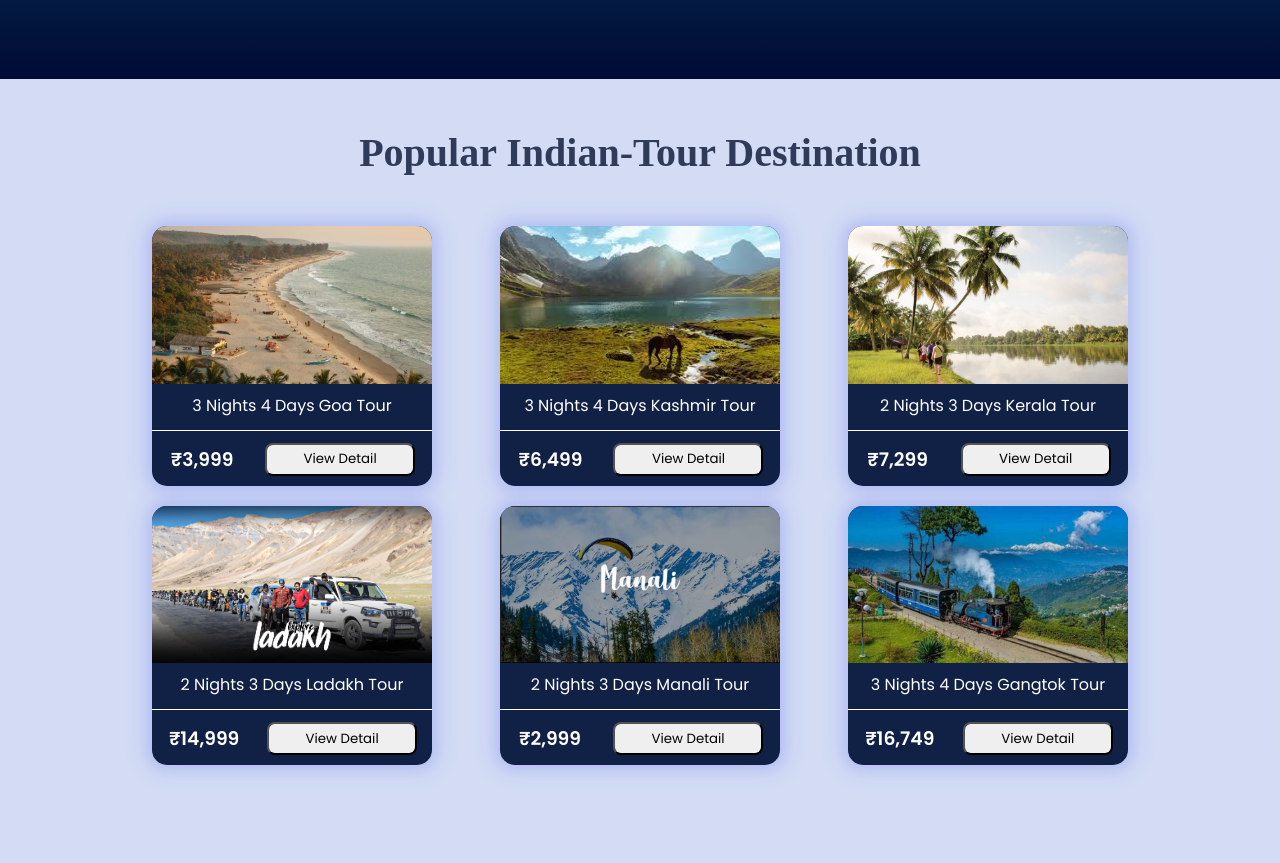
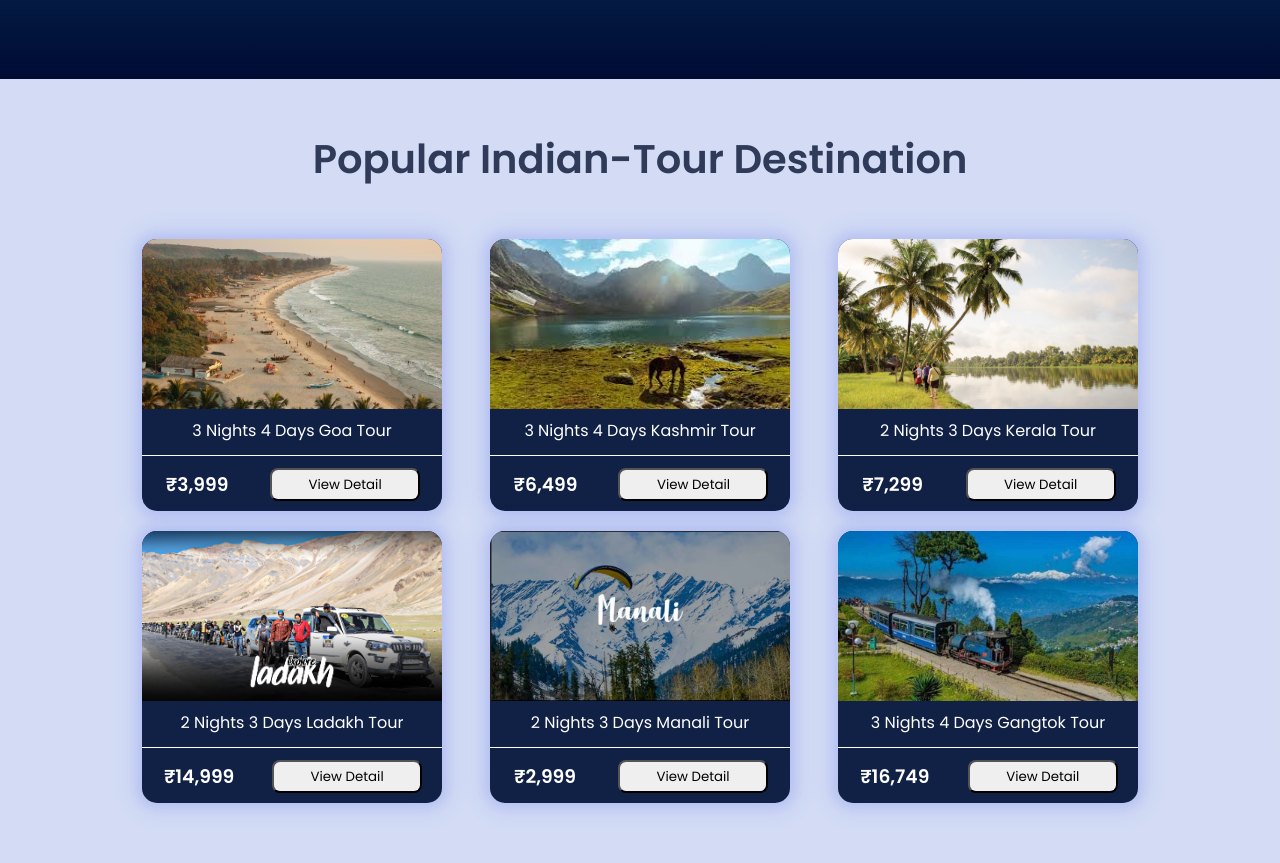
Before and after one commit to NavuuuHere/Travel-Dev, a website: page index.html in a window 1280 px wide. Shown: the part 1280-2143 px from the top of the page. Drawn offline with nearby package versions, Linux system fonts and the light colour scheme.

Commit message:
made minor changes in abrar section as he was not available at the moment

```diff
--- a/assets/css/pricing.css
+++ b/assets/css/pricing.css
@@ -1,3 +1,6 @@
+@import url('https://fonts.googleapis.com/css2?family=Poppins:wght@500&display=swap');
+
+
 body {
   margin: 0;
   padding: 0;
@@ -18,6 +21,10 @@ body {
   padding: 40px;
   overflow: hidden;
   font-size: medium;
+}
+
+#h1-of-pricing-main{
+  font-family: 'Poppins', sans-serif !important;
 }
 
 .container-pr h1 {
@@ -41,8 +48,8 @@ body {
 }
 
 .indian-dest-pr .image-pr img {
-  height: 157.5px;
-  width: 280px;
+  height: 170px;
+  width: 300px;
   border-radius: 15px 15px 0px 0px;
 }
 
--- a/index.html
+++ b/index.html
@@ -119,7 +119,7 @@
 
     <section id="pricing-part" class="pricing">
       <div class="container-pr">
-        <h1>Popular Indian-Tour Destination</h1>
+        <h1 id="h1-of-pricing-main">Popular Indian-Tour Destination</h1>
         <div class="indian-dest-pr">
           <div class="card-pr active">
             <div class="image-pr">
```
